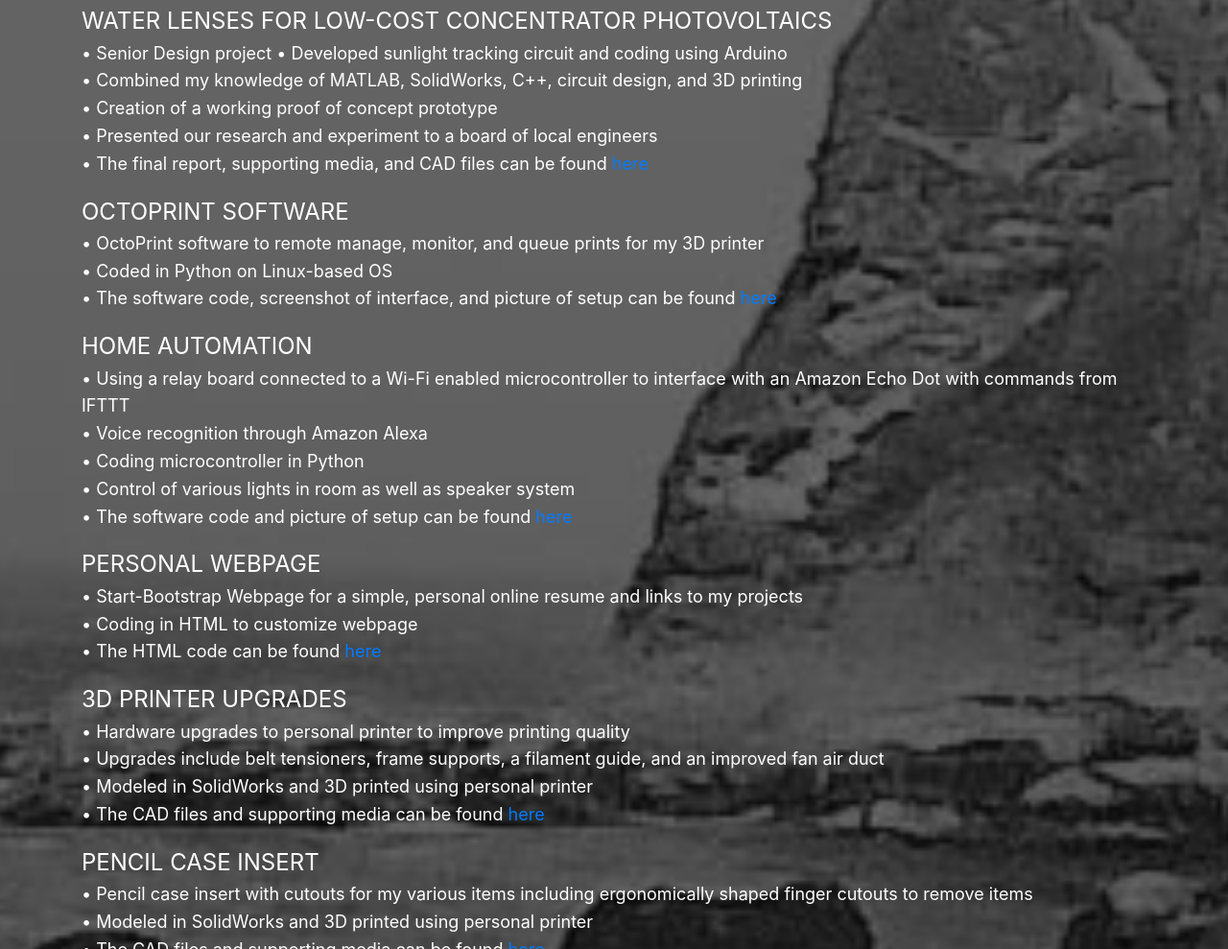
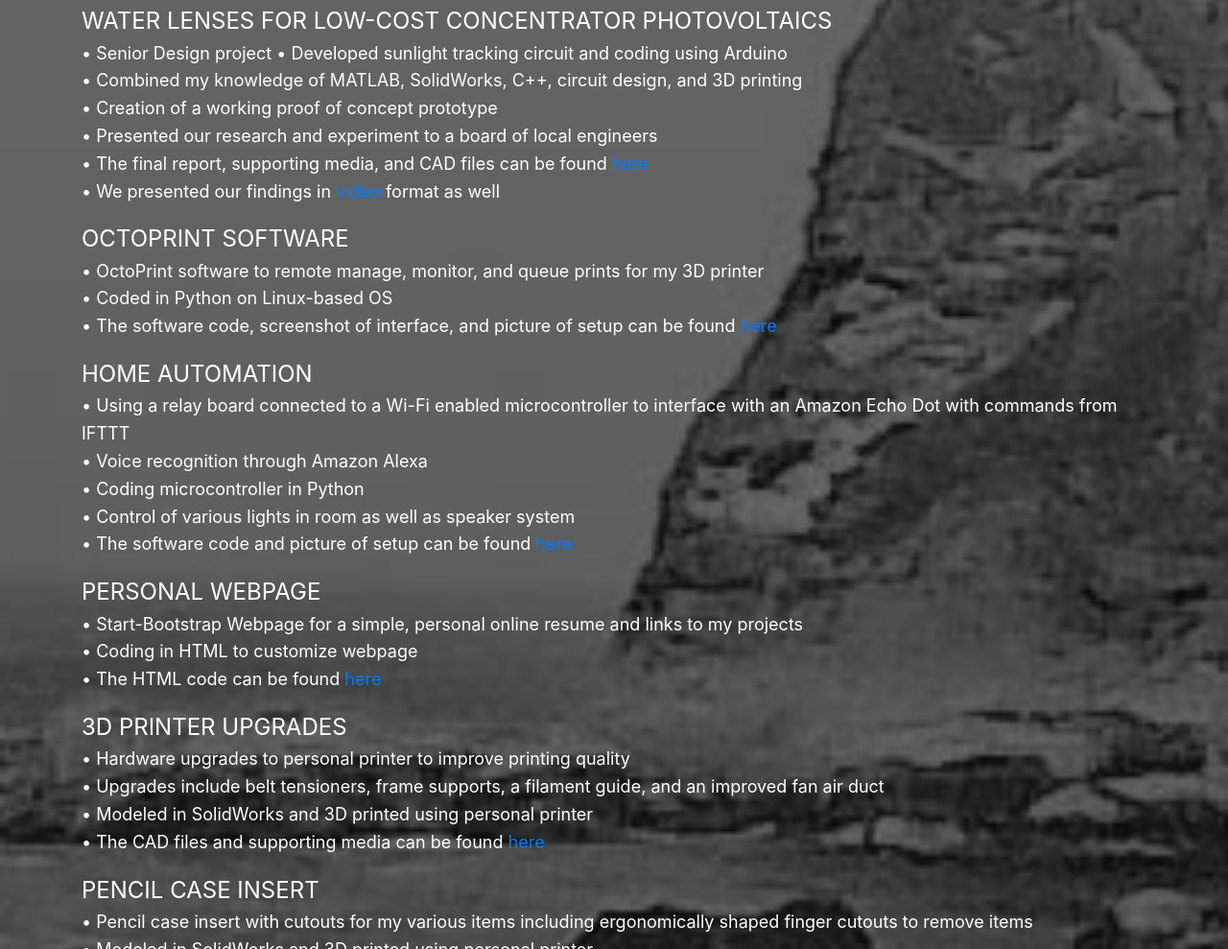
Before and after one commit to deepnana/deepnana.github.io, a website with bundled scripts: page index.html in a window 1280 px wide. Shown: the part 1976-2965 px from the top of the page at 96% size. Built offline with nearby package versions, Linux system fonts and the light colour scheme.

Commit message:
Adding to projects section

```diff
--- a/index.html
+++ b/index.html
@@ -104,6 +104,7 @@
   •	Creation of a working proof of concept prototype<br>
   •	Presented our research and experiment to a board of local engineers<br>
   •	The final report, supporting media, and CAD files can be found <a href="https://drive.google.com/open?id=1qbL-fJSe6NzGFO7rdP216epK-EwfI6D3">here</a><br>
+  •	We presented our findings in <a href="https://youtu.be/0wOqaWTZMaA">video</a> format as well<br>
 </p>
 
 <p align=left><font size="+2">OCTOPRINT SOFTWARE</font><br>
```
